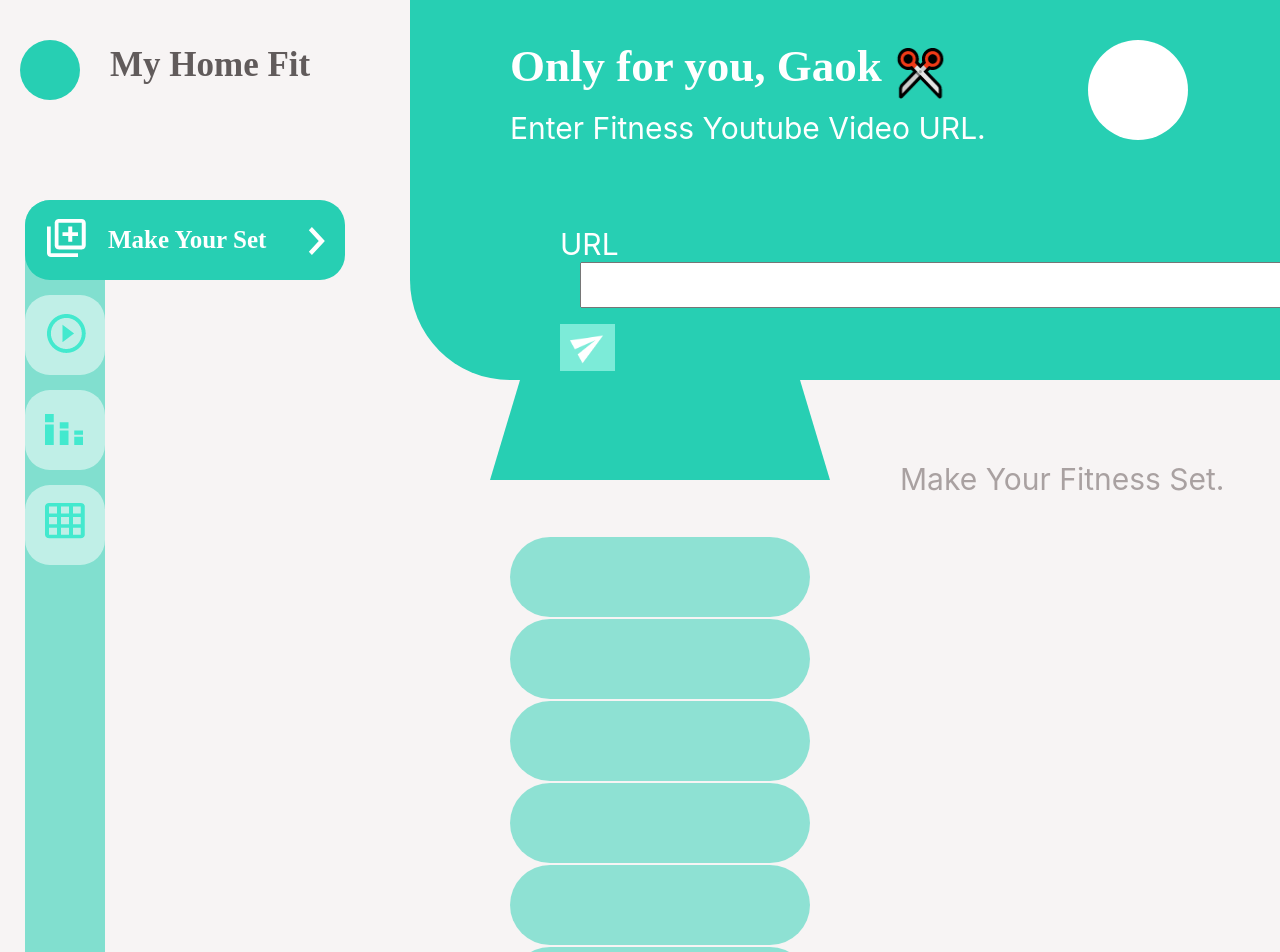
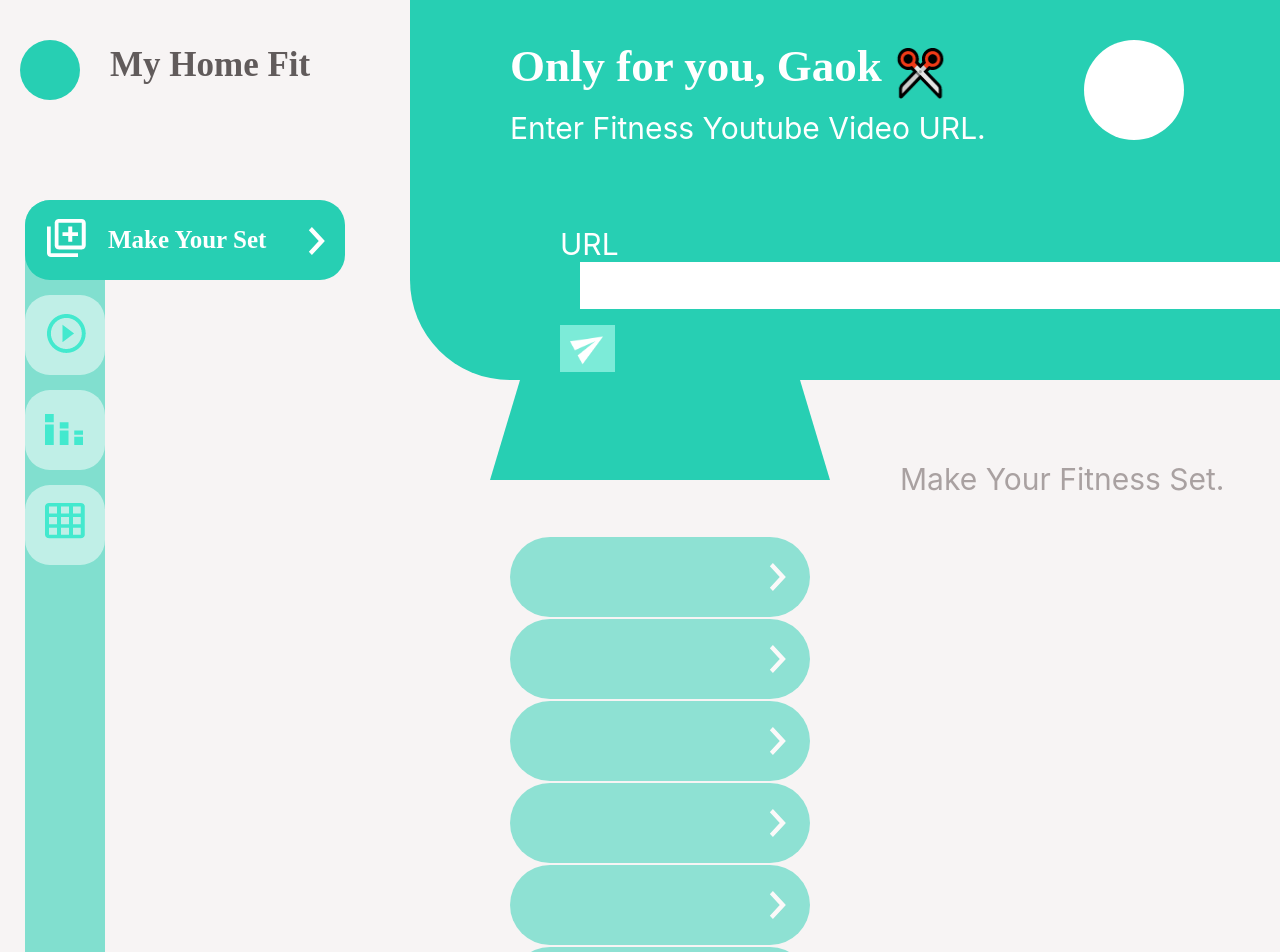
Before and after one commit to sungeuni0208/MyHomeFit, a React (Create React App) app: page /makeyourset in a window 1280 px wide. Shown: the top 952 px of the page. Built offline with nearby package versions, Linux system fonts and the light colour scheme; the HTML template or start-up script is replaced by a standard one.

Commit message:
fix: - url 입력창 크기조절 - 경계선 제거 - 블록 이미지 적용

```diff
--- a/src/css/MakeYourSet/MakeYourSet.css
+++ b/src/css/MakeYourSet/MakeYourSet.css
@@ -71,9 +71,10 @@
 }
 .url-input{
     width: 700px;
-    height: 40px;
+    height: 45px;
     margin-left: 20px;
     font-size:20px;
+    border: none;
 }
 .url-button{
     background-color: #7cebd8;
@@ -99,7 +100,7 @@
     display: block;
     width: 100%;
 }
-.box{
+.block{
     height: 80px;
     width: 300px;
     background-color: #27cfb3;
@@ -112,6 +113,10 @@
 .block-box{
     margin-top: 50px;
 }
-.box:hover{
+.block:hover{
     opacity:1;
 }
+.send-icon{
+    padding-top:25px;
+    padding-left:250px;
+}
--- a/src/pages/MakeYourSet.js
+++ b/src/pages/MakeYourSet.js
@@ -1,7 +1,8 @@
 import React from 'react';
 import '../css/MakeYourSet/MakeYourSet.css';
 import IconSet from '../images/icon_makeyourset.png';
-import Icon from '../images/url_send.png';
+import SendIcon from '../images/url_send.png';
+import RightIcon from '../images/menu_right_clicked.png';
 
 const MakeYourSet = () => {
     return (
@@ -24,7 +25,7 @@ const MakeYourSet = () => {
                         <div className="url-container">
                             <label>URL</label>
                             <input className="url-input"></input>
-                            <img src={Icon} className="url-button"
+                            <img src={SendIcon} className="url-button"
                             onClick={(e)=>{
                             }}></img>
                         </div>
@@ -33,12 +34,12 @@ const MakeYourSet = () => {
                     <label>Make Your Fitness Set.</label>
             </div>
             <div className="block-box">
-                <div className="box"></div>
-                <div className="box"></div>
-                <div className="box"></div>
-                <div className="box"></div>
-                <div className="box"></div>
-                <div className="box"></div>
+                <div className="block"><img src={RightIcon} className="send-icon"></img></div>
+                <div className="block"><img src={RightIcon} className="send-icon"></img></div>
+                <div className="block"><img src={RightIcon} className="send-icon"></img></div>
+                <div className="block"><img src={RightIcon} className="send-icon"></img></div>
+                <div className="block"><img src={RightIcon} className="send-icon"></img></div>
+                <div className="block"><img src={RightIcon} className="send-icon"></img></div>
             </div>
         </div>
     );
```
